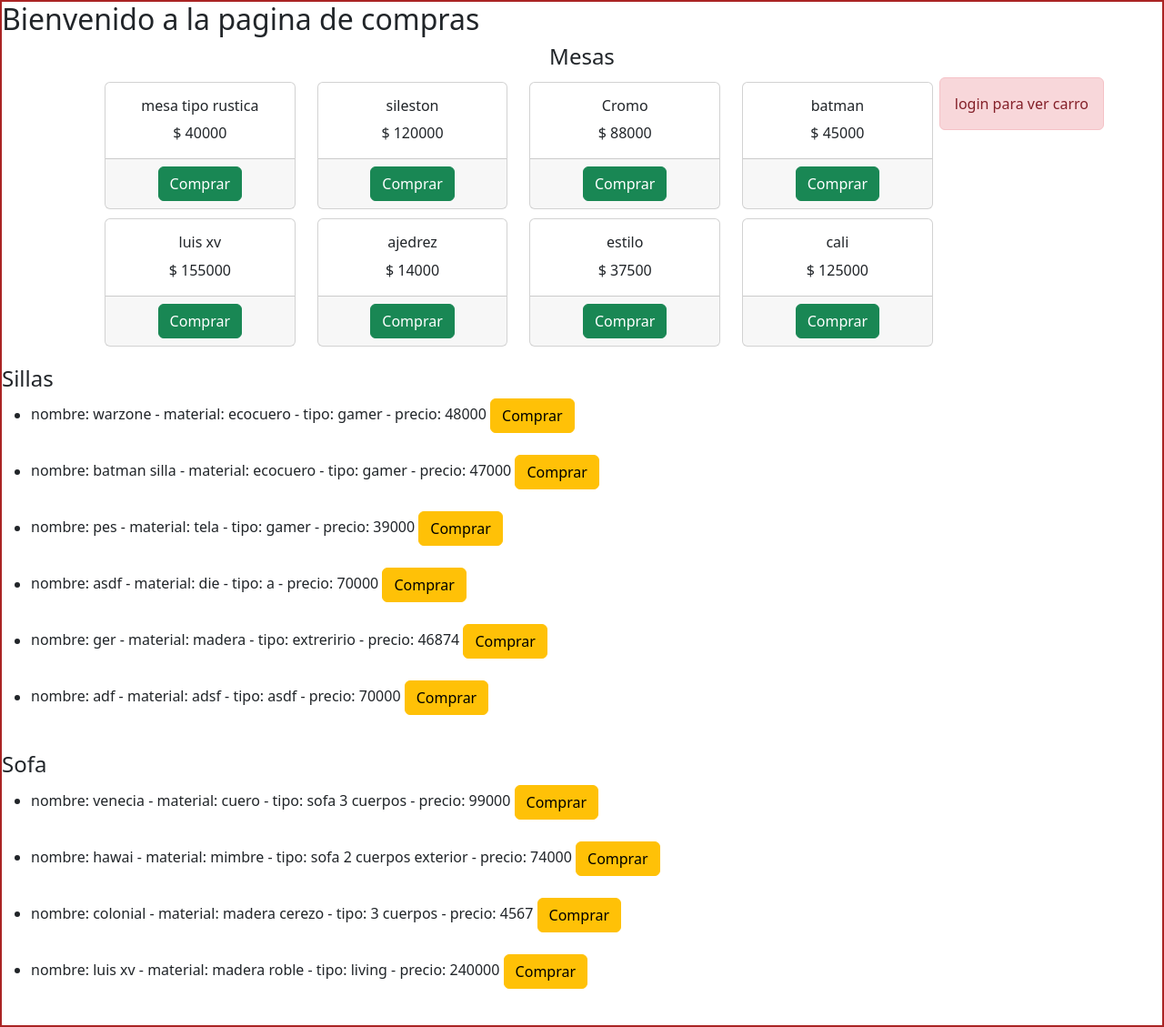
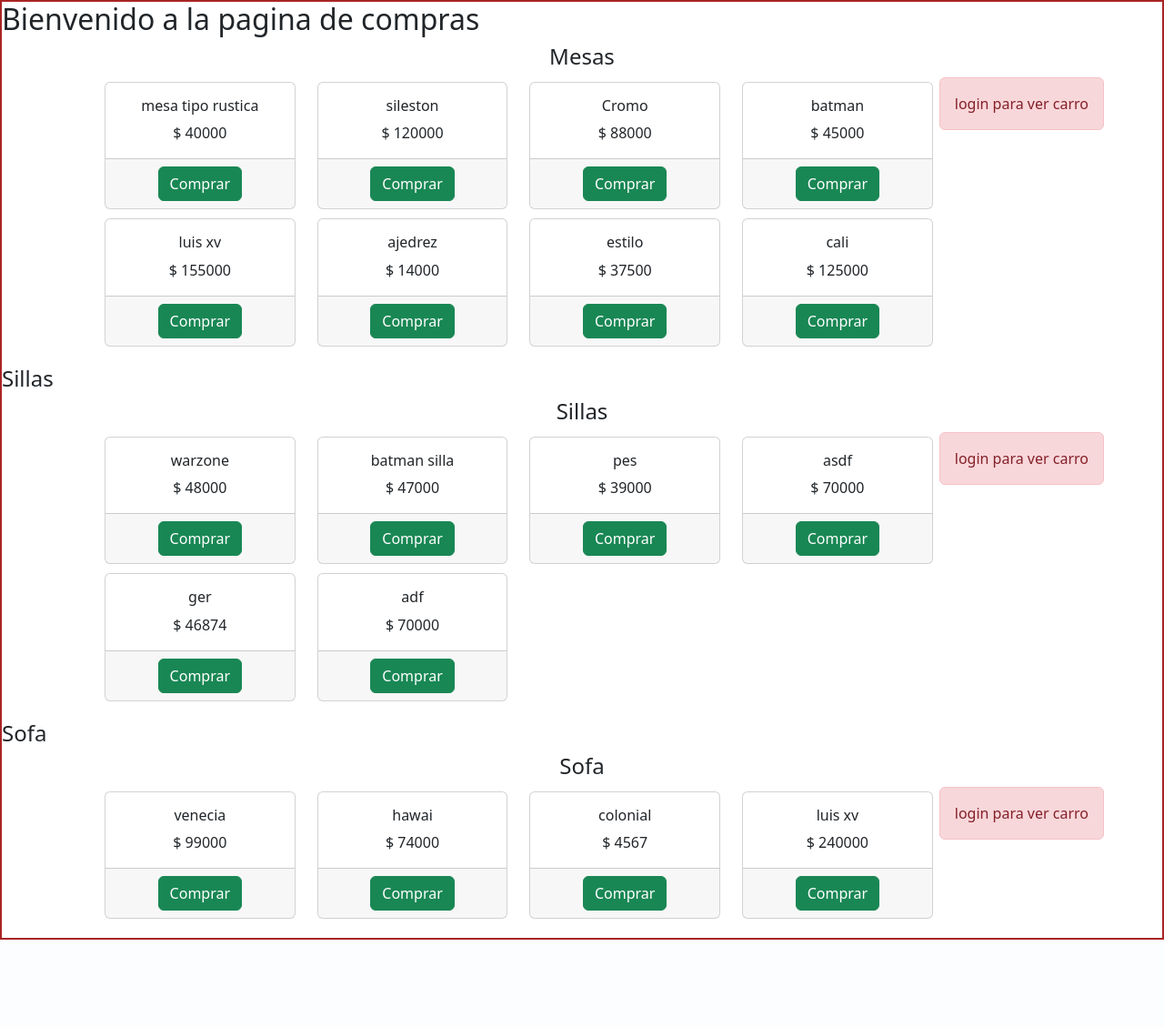
Before and after one commit to cnoz/muebles, a Django app: page /productos/compras/ in a window 1280 px wide. Shown: the part 80-1209 px from the top of the page at 91% size. After the commit the page ends 1113 px from the top, so only its background shows below. Run offline with Django 4.2, Linux system fonts and the light colour scheme; data comes from the database, SQL or seed files in the repository; both versions use the stored data as it was after the commit; some libraries are stand-ins or nearby versions.

Commit message:
compras.html actualizado

```diff
--- a/productos/template/compras.html
+++ b/productos/template/compras.html
@@ -60,18 +60,111 @@
 
 
     <h4>Sillas</h4>
+    <h4 style="text-align: center;">Sillas</h4>
     <ul>
+    <div class="container">
+        <div style="float:right;">
+
+           <!-- <p style="color:green; ">Texto de prueba</p>-->
+            {% if request.user.is_authenticated %}
+
+            {% include "widget_carro.html" %}
+
+            {% else %}
+            <div class="alert alert-danger text-center">login para ver carro</div>
+            {% endif %}
+
+        </div>
+
+        <div class="row">
+
     {% for silla in sillas %}
-    <li>
-        {{ silla }}
-        <a href="/productos/compra_silla/" class="btn btn-warning">Comprar</a>
-    </li>
-    <br>
+        <div class="col-md-3">
+
+            <div class="card" style="width: 100%; margin: 5px 5px;">
+
+                <img src="" class="card-img-top">
+
+                <div class="card-body" style="text-align: center;">
+                    <h6 class="card-title">{{silla.nombre}}</h6>
+                    <p class="card-text"> $ {{silla.precio}}</p>
+
+
+
+                </div> <!-- card body cierre-->
+                    <div class="card-footer text-center">
+
+                        <a href="/productos/compra_sila/" class="btn btn-success">Comprar</a>
+
+                    </div>
+
+            </div> <!-- card que se cierra-->
+        </div>
+
+        <!--<li>
+            {{ mesa }}
+            <a href="/productos/compra_mesa/" class="btn btn-warning">Comprar</a>
+
+        </li>-->
+        <br>
     {% endfor %}
+        </div>
+    </div>
     </ul>
 
+    <h4>Sofa</h4>
+    <h4 style="text-align: center;">Sofa</h4>
+    <ul>
+    <div class="container">
+        <div style="float:right;">
 
-    <h4>Sofa</h4>
+           <!-- <p style="color:green; ">Texto de prueba</p>-->
+            {% if request.user.is_authenticated %}
+
+            {% include "widget_carro.html" %}
+
+            {% else %}
+            <div class="alert alert-danger text-center">login para ver carro</div>
+            {% endif %}
+
+        </div>
+
+        <div class="row">
+
+    {% for sof in sofa %}
+        <div class="col-md-3">
+
+            <div class="card" style="width: 100%; margin: 5px 5px;">
+
+                <img src="" class="card-img-top">
+
+                <div class="card-body" style="text-align: center;">
+                    <h6 class="card-title">{{sof.nombre}}</h6>
+                    <p class="card-text"> $ {{sof.precio}}</p>
+
+
+
+                </div> <!-- card body cierre-->
+                    <div class="card-footer text-center">
+
+                        <a href="/productos/compra_sofa/" class="btn btn-success">Comprar</a>
+
+                    </div>
+
+            </div> <!-- card que se cierra-->
+        </div>
+
+        <!--<li>
+            {{ mesa }}
+            <a href="/productos/compra_mesa/" class="btn btn-warning">Comprar</a>
+
+        </li>-->
+        <br>
+    {% endfor %}
+        </div>
+    </div>
+    </ul>
+    <!--
     <ul>
     {% for sof in sofa %}
     <li>
@@ -83,4 +176,4 @@
     {% endfor %}
     </ul>
 
-{% endblock %}
+    {% endblock %}-->
--- a/productos/template/index.html
+++ b/productos/template/index.html
@@ -23,9 +23,11 @@
                 <li class="nav-item">
                     <a class="nav-link active" aria-current="page" href="/productos/">Home</a>
                   </li>
+
                 <li class="nav-item">
                   <a class="nav-link active" aria-current="page" href="/productos/read_mesas">Mesa +</a>
                 </li>
+
                 <li class="nav-item">
                   <a class="nav-link active" aria-current="page" href="/productos/read_sillas">Silla +</a>
                 </li>
--- a/productos/views.py
+++ b/productos/views.py
@@ -5,7 +5,7 @@ from productos.models import *
 
 from django.contrib.auth.forms import AuthenticationForm
 from django.contrib.auth import login, logout, authenticate, update_session_auth_hash
-from django.contrib.auth.decorators import login_required, permission_required
+from django.contrib.auth.decorators import login_required
 from django.contrib.auth.models import User
 
 from django.contrib.admin.views.decorators import staff_member_required
@@ -211,7 +211,7 @@ def create_mesas(request):
     #except:
     #    avatar = None
     #return render(request, 'crud_productos/create_mesas.html', {'avatar':avatar})
-@staff_member_required
+@staff_member_required(redirect_field_name='next', login_url='/productos/compras/') #redirect_field_name='next',--> se puede sacar
 @login_required
 def read_mesas(request=None):
     mesas= Mesa.objects.all()
```
Also changed, not shown: db.sqlite3.
